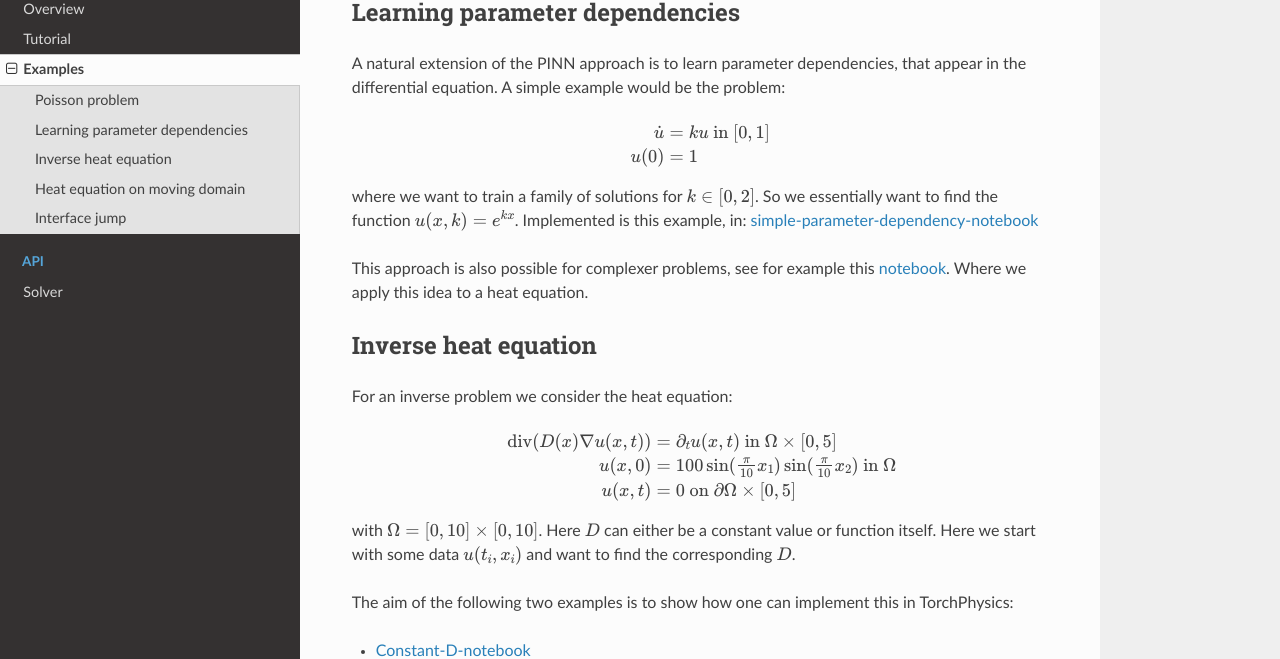
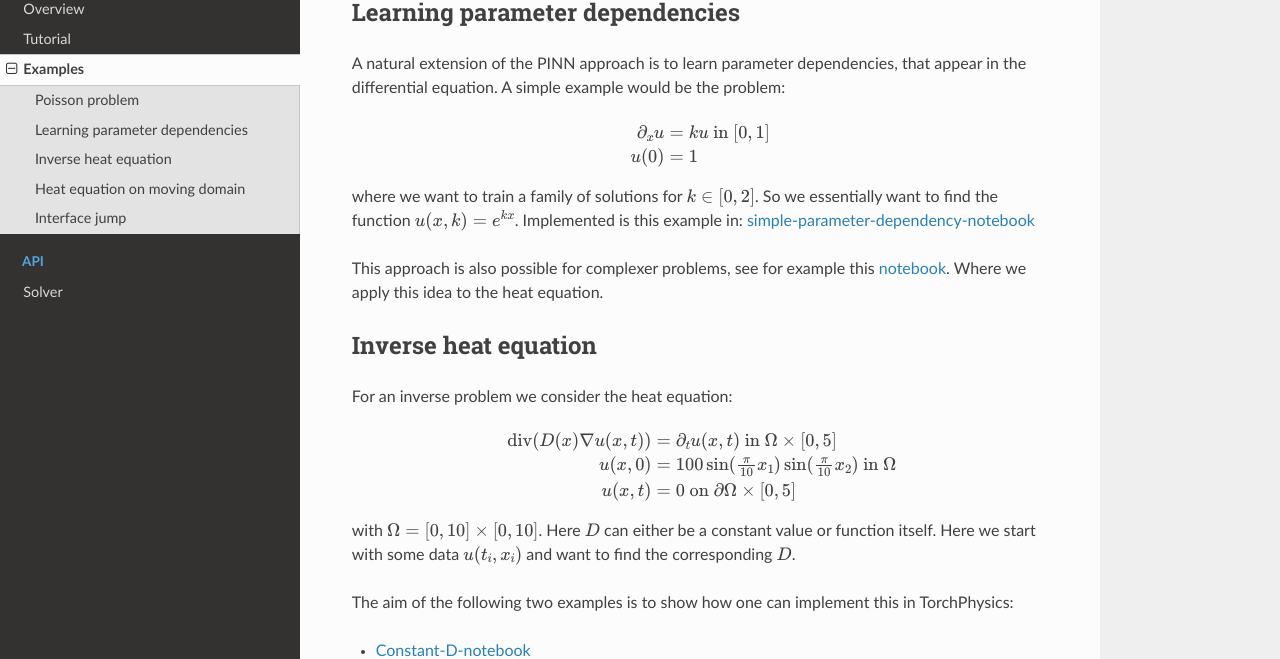
Before and after one commit to boschresearch/torchphysics, a Sphinx documentation site: the page built from docs/examples.rst, in a window 1280 px wide and 900 px high, scrolled down 401 px. Shown: the part 136-795 px from the top of the window. Built offline with Sphinx 7.4.7 and the Read the Docs theme 2.0.0, drawn with Linux system fonts in a browser that asks for light colours; pages that are not in the unit, such as notebooks, are missing from menus.

Commit message:
fix some small errors
Signed-off-by: Tom Freudenberg <tomfre@uni-bremen.de>

```diff
--- a/docs/examples.rst
+++ b/docs/examples.rst
@@ -34,18 +34,18 @@ A simple example would be the problem:
 .. math::
 
    \begin{align*}
-      \dot{u} &= k u  \text{ in } [0, 1] \\
+      \partial_x u &= k u  \text{ in } [0, 1] \\
       u(0) &= 1
    \end{align*}
 
 where we want to train a family of solutions for :math:`k \in [0, 2]`. So we essentially
 want to find the function :math:`u(x, k) = e^{kx}`.
-Implemented is this example, in: `simple-parameter-dependency-notebook`_
+Implemented is this example in: `simple-parameter-dependency-notebook`_
 
-.. _`simple-parameter-dependency-notebook`: https://github.com/boschresearch/torchphysics/blob/main/examples/pinn/exp-function-with-param.ipynb
+.. _`simple-parameter-dependency-notebook`: https://github.com/TomF98/torchphysics/blob/main/examples/pinn/exp-function-with-param.ipynb
 
 This approach is also possible for complexer problems, see for example this notebook_.
-Where we apply this idea to a heat equation.
+Where we apply this idea to the heat equation.
 
 .. _notebook: https://github.com/boschresearch/torchphysics/blob/main/examples/pinn/heat-equation.ipynb
 
```
